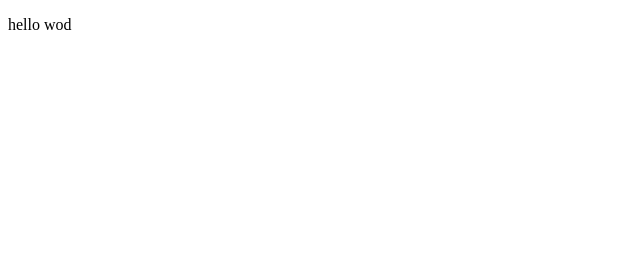
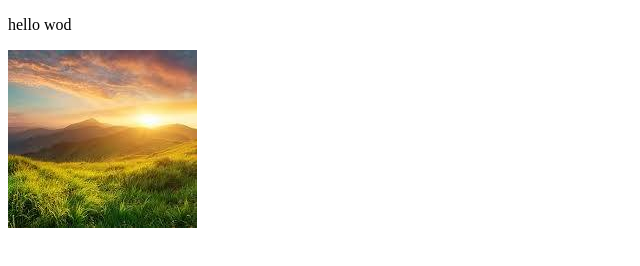
Before and after one commit to Ymqkwbsj/nhatanh.github.io, a plain HTML site: page index.html in a window 1280 px wide. Shown: the whole page, without its empty margins (0-640 px from the left). Drawn offline with Linux system fonts and the light colour scheme.

Commit message:
Update index.html

```diff
--- a/index.html
+++ b/index.html
@@ -7,5 +7,6 @@
 </head>
 <body>
     <p>hello wod</p>
+    <img src="hi.jpg.jpg">
 </body>
 </html>
```
